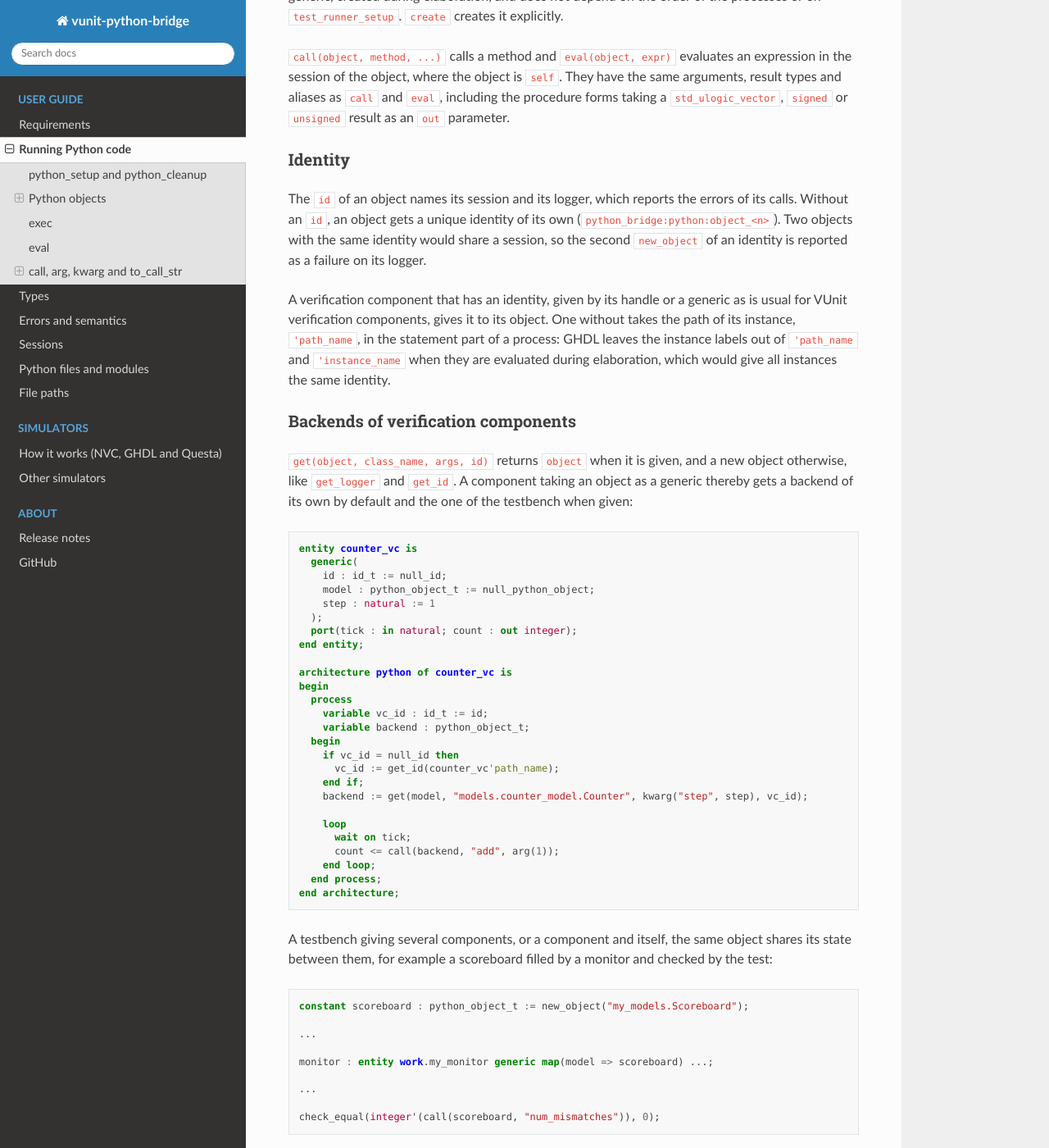
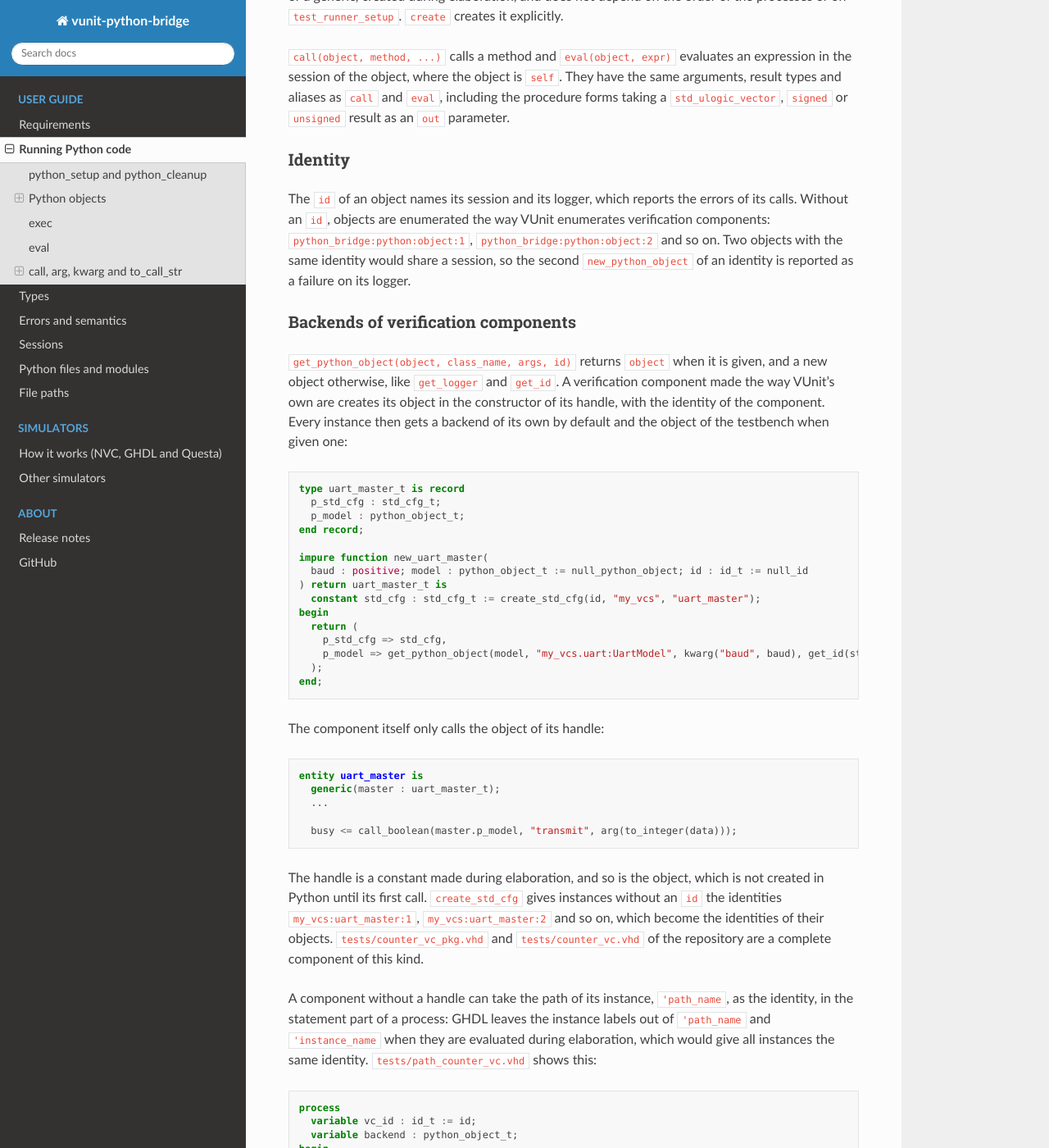
Before and after one commit to VUnit/vunit-python-bridge, a Sphinx documentation site: the page built from docs/running_code.rst, in a window 1280 px wide and 1400 px high, scrolled down 1243 px. Shown: the whole window at 82% size. Built offline with Sphinx 7.4.7 and the Read the Docs theme 3.1.0, drawn with Linux system fonts in a browser that asks for light colours; pages that are not in the unit, such as notebooks, are missing from menus; the version number is read from the project's files by our own code; some of the changed text lies outside the part shown.

Commit message:
Name the constructor new_python_object and enumerate anonymous objects
new_object is now new_python_object and get is get_python_object, as
VUnit names the constructors and getters of its types. An object without
an id is python_bridge:python:object:<n>, enumerated like VUnit's
verification components. The user guide makes the handle constructor of a
VUnit style verification component the place to create its object, which
tests/counter_vc_pkg.vhd now shows; the handle-less component taking its
instance path is tests/path_counter_vc.vhd.

Co-Authored-By: Claude Opus 5.5 <noreply@anthropic.com>

```diff
--- a/docs/running_code.rst
+++ b/docs/running_code.rst
@@ -38,7 +38,7 @@ own, and a testbench can create one and give it to a component.
 
 .. code-block:: vhdl
 
-    constant model : python_object_t := new_object(
+    constant model : python_object_t := new_python_object(
       "my_models.uart:UartModel", kwarg("baud", 115200), id => get_id("uart")
     );
 
@@ -48,7 +48,7 @@ own, and a testbench can create one and give it to a component.
     call(model, "reset");                      -- no return value
     check_true(eval_boolean(model, "self.is_idle()"));
 
-``new_object(class_name, args, id)`` names the class and its constructor
+``new_python_object(class_name, args, id)`` names the class and its constructor
 arguments, given like the arguments of ``call``, including groups made with
 ``&``. The class is
 
@@ -59,7 +59,7 @@ arguments, given like the arguments of ``call``, including groups made with
 * ``"Class"``, a class defined in the default session, for example by ``exec``
   or ``exec_file`` in the testbench.
 
-The object is created on first use, not by ``new_object``. An object can
+The object is created on first use, not by ``new_python_object``. An object can
 therefore be a constant or a generic, created during elaboration, and does not
 depend on the order of the processes or on ``test_runner_setup``. ``create``
 creates it explicitly.
@@ -74,54 +74,74 @@ Identity
 ~~~~~~~~
 
 The ``id`` of an object names its session and its logger, which reports the
-errors of its calls. Without an ``id``, an object gets a unique identity of
-its own (``python_bridge:python:object_<n>``). Two objects with the same
-identity would share a session, so the second ``new_object`` of an identity is
-reported as a failure on its logger.
-
-A verification component that has an identity, given by its handle or a
-generic as is usual for VUnit verification components, gives it to its object.
-One without takes the path of its instance, ``'path_name``, in the statement
-part of a process: GHDL leaves the instance labels out of ``'path_name`` and
-``'instance_name`` when they are evaluated during elaboration, which would give
-all instances the same identity.
+errors of its calls. Without an ``id``, objects are enumerated the way VUnit
+enumerates verification components: ``python_bridge:python:object:1``,
+``python_bridge:python:object:2`` and so on. Two objects with the same
+identity would share a session, so the second ``new_python_object`` of an
+identity is reported as a failure on its logger.
 
 Backends of verification components
 ~~~~~~~~~~~~~~~~~~~~~~~~~~~~~~~~~~~
 
-``get(object, class_name, args, id)`` returns ``object`` when it is given, and
-a new object otherwise, like ``get_logger`` and ``get_id``. A component taking
-an object as a generic thereby gets a backend of its own by default and the
-one of the testbench when given:
+``get_python_object(object, class_name, args, id)`` returns ``object`` when it
+is given, and a new object otherwise, like ``get_logger`` and ``get_id``. A
+verification component made the way VUnit's own are creates its object in the
+constructor of its handle, with the identity of the component. Every instance
+then gets a backend of its own by default and the object of the testbench when
+given one:
 
 .. code-block:: vhdl
 
-    entity counter_vc is
-      generic(
-        id : id_t := null_id;
-        model : python_object_t := null_python_object;
-        step : natural := 1
+    type uart_master_t is record
+      p_std_cfg : std_cfg_t;
+      p_model : python_object_t;
+    end record;
+
+    impure function new_uart_master(
+      baud : positive; model : python_object_t := null_python_object; id : id_t := null_id
+    ) return uart_master_t is
+      constant std_cfg : std_cfg_t := create_std_cfg(id, "my_vcs", "uart_master");
+    begin
+      return (
+        p_std_cfg => std_cfg,
+        p_model => get_python_object(model, "my_vcs.uart:UartModel", kwarg("baud", baud), get_id(std_cfg))
       );
-      port(tick : in natural; count : out integer);
-    end entity;
+    end;
 
-    architecture python of counter_vc is
+The component itself only calls the object of its handle:
+
+.. code-block:: vhdl
+
+    entity uart_master is
+      generic(master : uart_master_t);
+      ...
+
+      busy <= call_boolean(master.p_model, "transmit", arg(to_integer(data)));
+
+The handle is a constant made during elaboration, and so is the object, which
+is not created in Python until its first call. ``create_std_cfg`` gives
+instances without an ``id`` the identities ``my_vcs:uart_master:1``,
+``my_vcs:uart_master:2`` and so on, which become the identities of their
+objects. ``tests/counter_vc_pkg.vhd`` and ``tests/counter_vc.vhd`` of the
+repository are a complete component of this kind.
+
+A component without a handle can take the path of its instance, ``'path_name``,
+as the identity, in the statement part of a process: GHDL leaves the instance
+labels out of ``'path_name`` and ``'instance_name`` when they are evaluated
+during elaboration, which would give all instances the same identity.
+``tests/path_counter_vc.vhd`` shows this:
+
+.. code-block:: vhdl
+
+    process
+      variable vc_id : id_t := id;
+      variable backend : python_object_t;
     begin
-      process
-        variable vc_id : id_t := id;
-        variable backend : python_object_t;
-      begin
-        if vc_id = null_id then
-          vc_id := get_id(counter_vc'path_name);
-        end if;
-        backend := get(model, "models.counter_model.Counter", kwarg("step", step), vc_id);
-
-        loop
-          wait on tick;
-          count <= call(backend, "add", arg(1));
-        end loop;
-      end process;
-    end architecture;
+      if vc_id = null_id then
+        vc_id := get_id(path_counter_vc'path_name);
+      end if;
+      backend := get_python_object(model, "models.counter_model.Counter", kwarg("step", step), vc_id);
+      ...
 
 A testbench giving several components, or a component and itself, the same
 object shares its state between them, for example a scoreboard filled by a
@@ -129,11 +149,11 @@ monitor and checked by the test:
 
 .. code-block:: vhdl
 
-    constant scoreboard : python_object_t := new_object("my_models.Scoreboard");
+    constant scoreboard : python_object_t := new_python_object("my_models.Scoreboard");
 
     ...
 
-    monitor : entity work.my_monitor generic map(model => scoreboard) ...;
+    monitor : entity work.my_monitor generic map(monitor => new_my_monitor(model => scoreboard)) ...;
 
     ...
 
```
Also changed, not shown: 7 other files.
